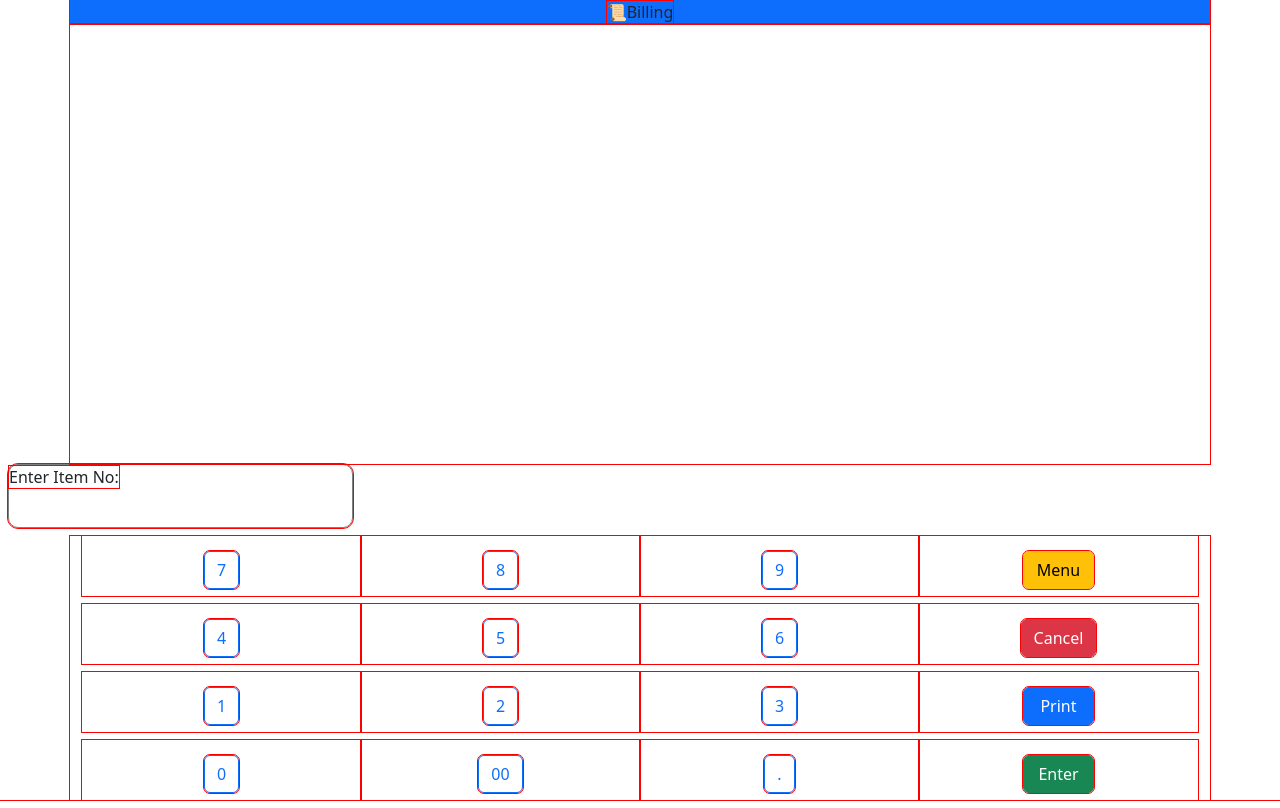
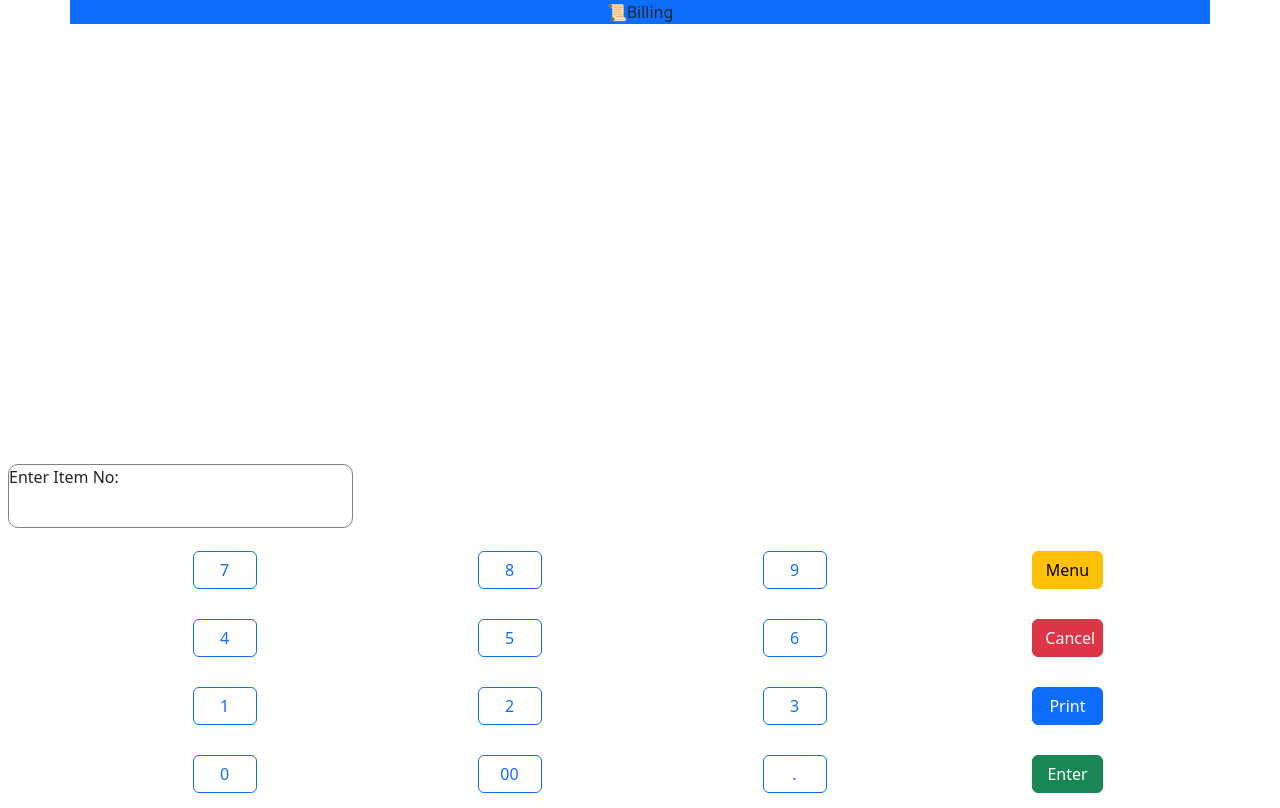
Before and after one commit to gokul-ceo/restuarentmanagement, a React (Create React App) app: page / in a window 1280 px wide. Built offline with nearby package versions, Linux system fonts and the light colour scheme.

Commit message:
removed scroll inspector

```diff
--- a/src/component/Billingkeyboard.jsx
+++ b/src/component/Billingkeyboard.jsx
@@ -7,6 +7,15 @@ import './billing.css';
 const style={
     keyboard:{
 
+    },
+    button:{
+        width:'4rem'
+    },
+    funckye:{
+        width:'4.4rem'
+    },
+    col:{
+        padding:'0'
     }
 }
 let itemno = [];
@@ -44,58 +53,58 @@ export function Billingkeyboard(){
     <div style={style.keyboard} className="container-sm billingkeyboard text-center fs-1">
     <div className="row m-0 p-0 my-2  ">
             <div className="col">
-                <button onClick={clickevent} value='7' type= 'button' className='btn btn-outline-primary'>7</button>
+                <button onClick={clickevent} style={style.button} value='7' type= 'button' className='btn btn-outline-primary'>7</button>
             </div>
             <div className="col">
-                <button onClick={clickevent} value='8' type= 'button' className='btn btn-outline-primary'>8</button>
+                <button onClick={clickevent} style={style.button} value='8' type= 'button' className='btn btn-outline-primary'>8</button>
             </div>
             <div className="col">
-                <button onClick={clickevent}type= 'button' value='9'  className='btn btn-outline-primary'>9</button>
+                <button onClick={clickevent}style={style.button}type= 'button' value='9'  className='btn btn-outline-primary'>9</button>
             </div>
-            <div className="col">
-                <button onClick={clickevent} type= 'button'  style={{'width':'4.4rem'}} className='btn btn-warning'>Menu</button>
+            <div style={style.col} className="col">
+                <button onClick={clickevent} type= 'button'  style={style.funckye} className='btn btn-warning'>Menu</button>
             </div>
          </div>
          <div className="row m-0 p-0 my-2">
-            <div className="col ">
-                <button   onClick={clickevent}  type= 'button' value='4' className='btn btn-outline-primary'>4</button>
+            <div id="btn" className="col m-0 ">
+                <button   onClick={clickevent} style={style.button}  type= 'button' value='4' className='btn btn-outline-primary'>4</button>
             </div>
-            <div className="col">
-                <button  onClick={clickevent} type= 'button' value='5' className='btn btn-outline-primary'>5</button>
+            <div className="col m-0">
+                <button  onClick={clickevent} style={style.button} type= 'button' value='5' className='btn btn-outline-primary'>5</button>
             </div>
-            <div className="col">
-                <button  onClick={clickevent} type= 'button' value='6' className='btn btn-outline-primary'>6</button>
+            <div className="col m-0">
+                <button  onClick={clickevent}style={style.button} type= 'button' value='6' className='btn btn-outline-primary'>6</button>
             </div>
-            <div className="col">
-                <button onClick={handlecancel}  type= 'button'  className='btn btn-danger'>Cancel</button>
+            <div style={style.col} className="col m-0">
+                <button onClick={handlecancel}  type= 'button' style={style.funckye}  className='btn btn-danger'>Cancel</button>
             </div>
          </div>
          <div className="row m-0 p-0my-2 ">
-            <div className="col">
-                <button  onClick={clickevent} type= 'button' value='1' className='btn btn-outline-primary'>1</button>
+            <div className="col m-0">
+                <button  onClick={clickevent}style={style.button} type= 'button' value='1' className='btn btn-outline-primary'>1</button>
             </div>
-            <div className="col">
-                <button onClick={clickevent}  type= 'button' value='2' className='btn btn-outline-primary'>2</button>
+            <div className="col m-0">
+                <button onClick={clickevent} style={style.button} type= 'button' value='2' className='btn btn-outline-primary'>2</button>
             </div>
-            <div className="col">
-                <button onClick={clickevent}  type= 'button' value='3' className='btn btn-outline-primary'>3</button>
+            <div className="col m-0">
+                <button onClick={clickevent}style={style.button}  type= 'button' value='3' className='btn btn-outline-primary'>3</button>
             </div>
-            <div className="col">
-                <button type= 'button' onClick={clickevent} style={{'width':'4.4rem'}}  className='btn btn-primary'> Print </button>
+            <div style={style.col} className="col m-0">
+                <button type= 'button' onClick={clickevent} style={style.funckye}  className='btn btn-primary'> Print </button>
             </div>
          </div>
          <div className="row m-0 p-0 my-2">
-            <div className="col">
-                <button  onClick={clickevent} type= 'button' value='0' className='btn btn-outline-primary'>0</button>
+            <div className="col m-0">
+                <button  onClick={clickevent} type= 'button' style={style.button} value='0' className='btn btn-outline-primary'>0</button>
             </div>
-            <div className="col">
-                <button  type= 'button' value='00' className='btn btn-outline-primary'>00</button>
+            <div className="col m-0">
+                <button  type= 'button' value='00' style={style.button} className='btn btn-outline-primary'>00</button>
             </div>
-            <div className="col">
-                <button   type= 'button' value='.' className='btn btn-outline-primary'>.</button>
+            <div className="col m-0">
+                <button   type= 'button' value='.' style={style.button} className='btn btn-outline-primary'>.</button>
             </div>
-            <div className="col">
-                <button  onClick={handleenter}  type='button'style={{'width':'4.4rem'}} className='btn btn-success'>Enter</button>
+            <div style={style.col} className="col m-0">
+                <button  onClick={handleenter}  type='button'style={style.funckye} className='btn btn-success'>Enter</button>
             </div>
          </div>
 
--- a/src/component/billing.css
+++ b/src/component/billing.css
@@ -1,6 +1,10 @@
-slide-content .scroller {
+/* slide-content .scroller {
     width: 1024px;
   }
   * {
     outline: 1px solid #f00 !important;
-  }
+  } */
+
+#btn{
+    margin: 0;
+}
```
